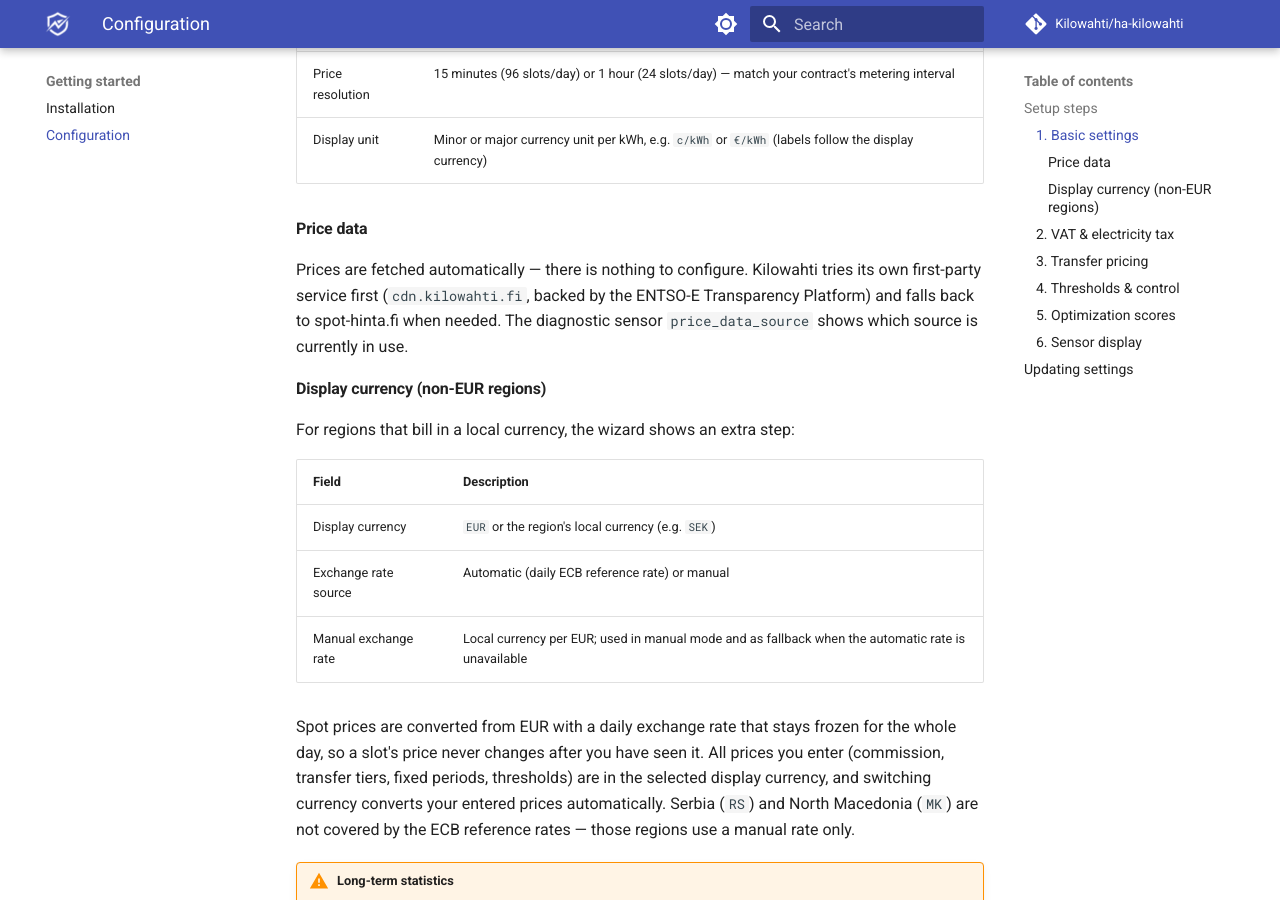
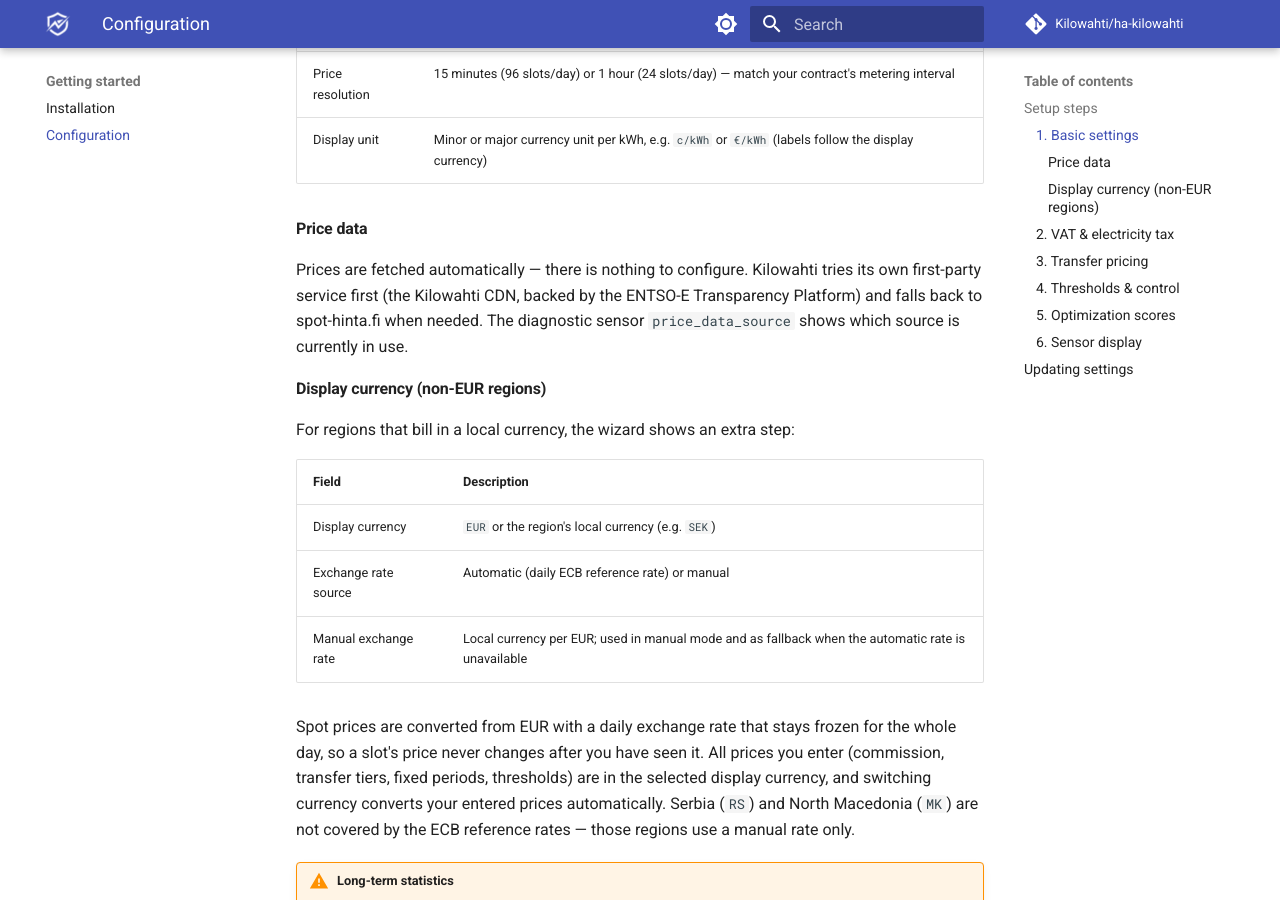
Before and after one commit to Kilowahti/kilowahti-docs, an MkDocs documentation site: the page built from docs/configuration.md, in a window 1280 px wide and 900 px high, scrolled down 501 px. Built offline with MkDocs 1.6.1 and Material for MkDocs 9.7.7, drawn with Linux system fonts in a browser that asks for light colours; comment, search, counter and statistics services are not loaded.

Commit message:
Refer to the price service as Kilowahti CDN instead of its hostname

```diff
--- a/docs/configuration.md
+++ b/docs/configuration.md
@@ -16,7 +16,7 @@ The setup wizard runs when you first add the integration. All settings are also
 #### Price data
 
 Prices are fetched automatically — there is nothing to configure. Kilowahti tries its own
-first-party service first (`cdn.kilowahti.fi`, backed by the ENTSO-E Transparency Platform)
+first-party service first (the Kilowahti CDN, backed by the ENTSO-E Transparency Platform)
 and falls back to spot-hinta.fi when needed. The diagnostic sensor
 `price_data_source` shows which source is currently in use.
 
```
Also changed, not shown: docs/changelog.md (+1 -1 lines), docs/faq.md (+1 -1 lines).
